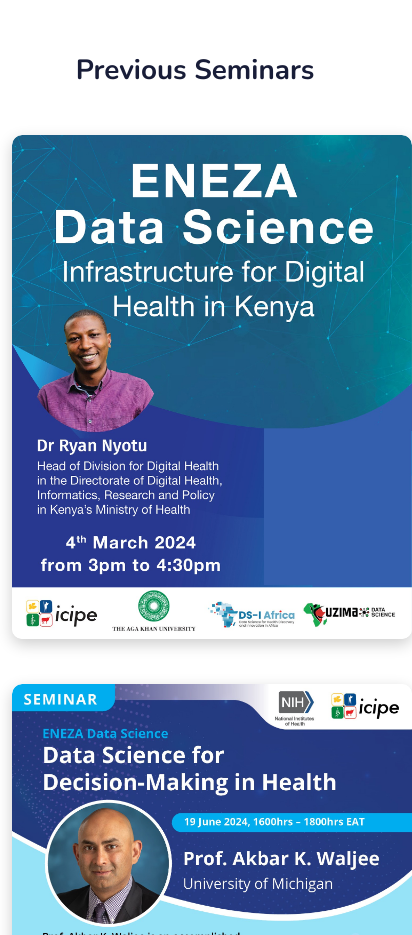
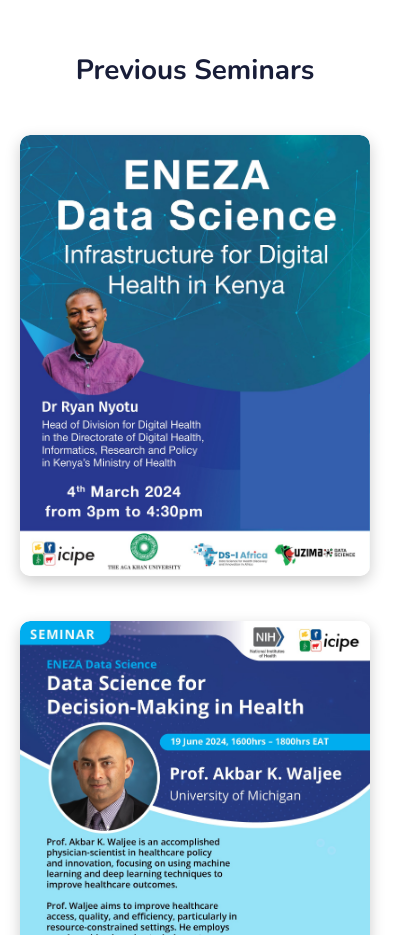
Before and after one commit to Lucy-okoth/Eneza, a plain HTML site: page Seminars.html in a window 390 px wide. Shown: the part 1560-2495 px from the top of the page, 412 px wide, since content can reach past the window. Drawn offline with nearby package versions, Linux system fonts and the light colour scheme.

Commit message:
styling modification to use media querry on seminer.html banner listing

```diff
--- a/Seminars.html
+++ b/Seminars.html
@@ -59,10 +59,16 @@
       .gallery-item {
         position: relative;
         overflow: hidden;
-        width: 400px;
+        width: 350px;
         border-radius: 10px;
         box-shadow: 0px 5px 15px rgba(0, 0, 0, 0.2);
         transition: transform 0.3s, box-shadow 0.3s;
+      }
+
+      @media screen and (min-width: 768px) {
+        .gallery-item {
+          width: 400px;
+        }
       }
 
       .gallery-item img {
@@ -257,7 +263,7 @@
         <h1 class="mb-5 text-center">Previous Seminars</h1>
         <div class="gallery-container">
           <div class="gallery-item">
-            <img src="img/Seminar 1 Flyer.jpg" alt="Seminar 1 Flyer" />
+            <img src="img/Seminar 1 Flyer.jpg" alt="Seminar 1 Flyer"  class="img-fluid"/>
           </div>
           <div class="gallery-item">
             <img src="img/SeminarFlyer-2.jpg" alt="Seminar Flyer 2" />
```
